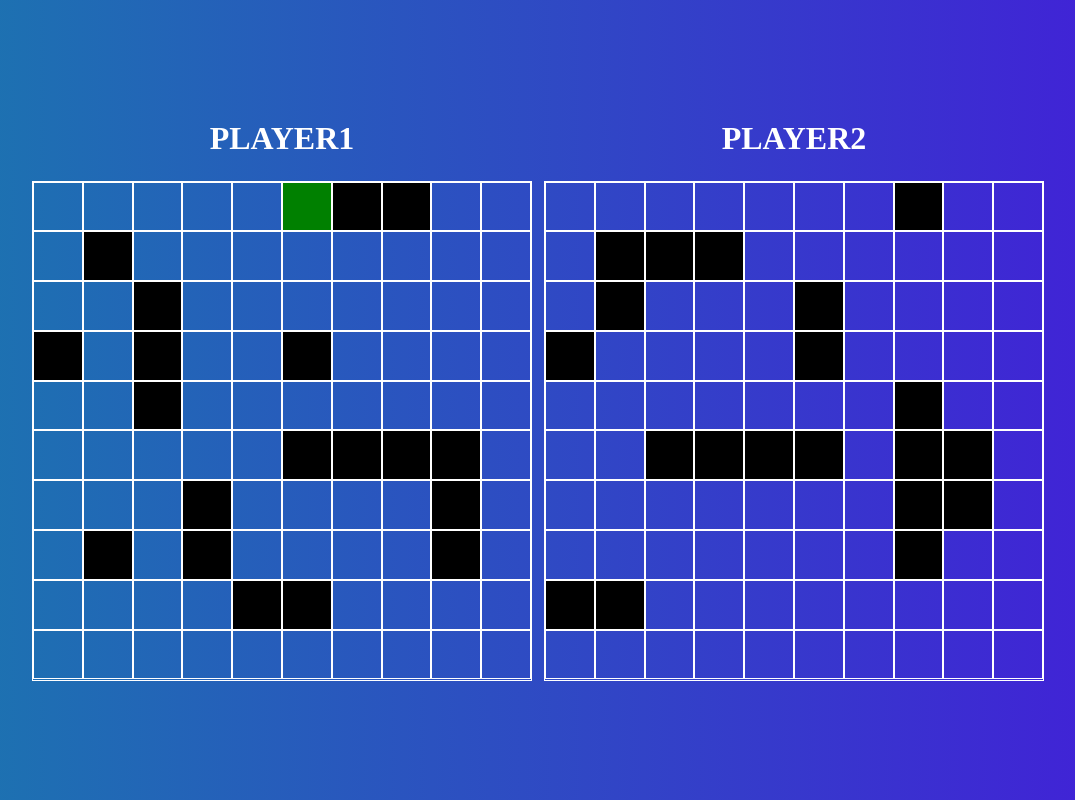
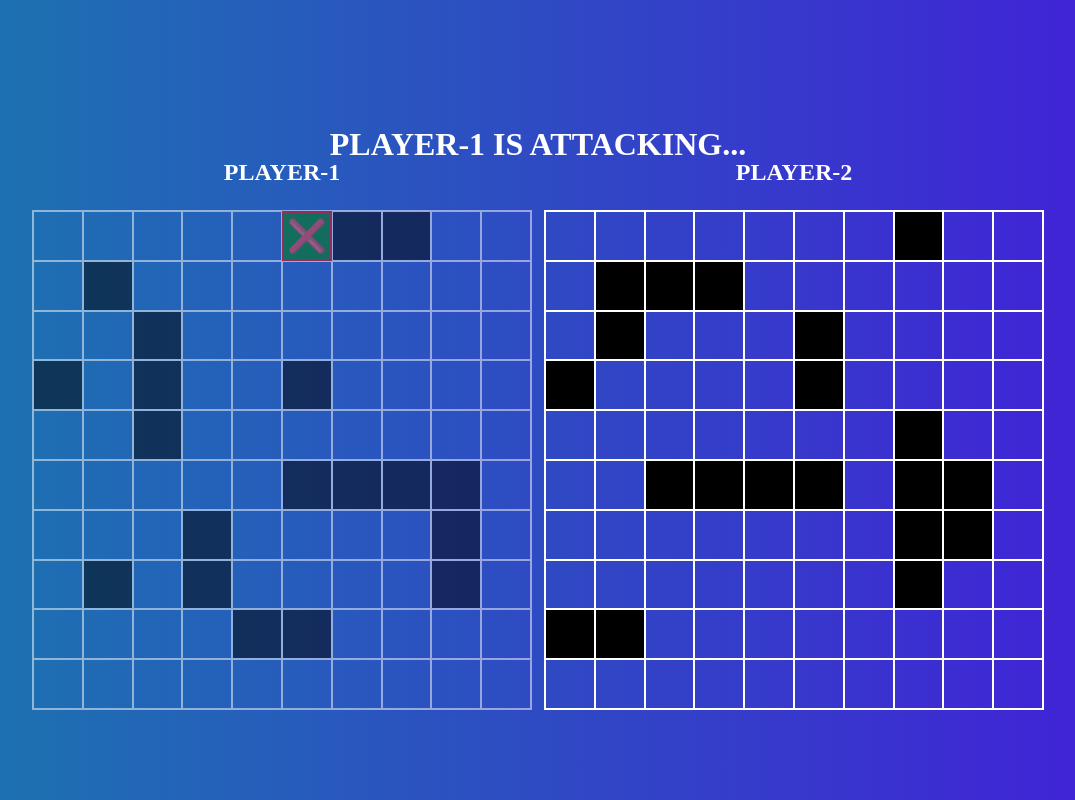
Before and after one commit to EmirYscn/battleship, a website built with webpack: page src/index.html in a window 1280 px wide. Both pictures are taken after a click on the element 408 px from the left and 206 px from the top of the page. Shown: the whole page, without its empty margins (102-1177 px from the left). Built offline with nearby package versions, Linux system fonts and the light colour scheme.

Commit message:
add conditions so that the game ends once one player’s ships have all been sunk.

```diff
--- a/src/dom-manip/dom-manip.js
+++ b/src/dom-manip/dom-manip.js
@@ -1,11 +1,16 @@
-import { getPlayers } from "../game-logic/game-logic";
+import {
+  getPlayers,
+  getGameState,
+  changeCurrentPlayer,
+  getCurrentPlayer,
+  getOpposingPlayer,
+} from "../game-logic/game-logic";
 
 function initDom() {
   populateBoard();
 }
 
 function populateBoard() {
-  console.log("in populateboard");
   const boards = document.querySelectorAll(".board");
 
   boards.forEach((board, index) => {
@@ -20,16 +25,33 @@ function populateBoard() {
         div.dataset.player = index;
         board.appendChild(div);
 
-        div.addEventListener("click", (e) => {
-          if (hitShip(e.target.dataset)) {
-            // DO SOMETHING IF ALL SHIP SUNK
-          } else {
-            populateGameboards(getPlayers());
-          }
-        });
+        div.addEventListener("click", handleDivClick);
       }
     }
   });
+}
+
+function handleDivClick(e) {
+  // if hit ship is succesful
+  if (hitShip(e.target.dataset)) {
+    // continue playing with the current player
+    const currentPlayer =
+      getPlayers()[parseInt(e.target.dataset.player)].player;
+    // check if all ships sunk
+    if (currentPlayer.gameboard.hasAllShipsBeenSunk()) {
+      // display winning player
+      // displayWinner()
+      console.log("winner is", getCurrentPlayer());
+    }
+    // if hit ship is not successful
+  } else {
+    // change the current player
+    changeCurrentPlayer();
+    renderCurrentPlayerDisplay();
+  }
+
+  populateGameboards();
+  renderCurrentPlayerText(getCurrentPlayer());
 }
 
 function hitShip(player) {
@@ -41,57 +63,78 @@ function hitShip(player) {
   const x_coord = parseInt(playerDataset.row);
   const y_coord = parseInt(playerDataset.column);
   const coord = [x_coord, y_coord];
-  console.log(coord);
-  playerGameboard.receiveAttack(coord);
-  console.log(playerGameboard);
-  return playerGameboard.hasAllShipsBeenSunk();
+  return playerGameboard.receiveAttack(coord);
 }
 
-function populateGameboards(players) {
+function populateGameboards() {
+  const players = getPlayers();
   renderPlayerNames(players);
+  renderCurrentPlayerText(getCurrentPlayer());
+  renderCurrentPlayerDisplay();
   players.forEach((player) => {
-    renderPlayerBoard(player.player, player.board);
+    renderPlayerBoard(player);
   });
 }
-function renderPlayerBoard(player, board) {
-  // if ai dont render
+
+function renderCurrentPlayerDisplay() {
+  // get player board divs
+  const Player1BoardDiv = document.querySelector(".player-1-board");
+  const Player2BoardDiv = document.querySelector(".player-2-board");
+
+  // reset boards opacity
+  Player1BoardDiv.classList.remove("half-opacity");
+  Player2BoardDiv.classList.remove("half-opacity");
+
+  // set current player board opacity
+  const currentPlayer = getCurrentPlayer();
+  const currentPlayerBoardDiv = document.querySelector(
+    `.${currentPlayer.name}-board`
+  );
+  currentPlayerBoardDiv.classList.add("half-opacity");
+}
+
+function renderPlayerBoard(player) {
+  // if player is something other than human dont render
   if (player.type === "ai") return;
 
-  const currentPlayer = player;
-  const playerBoardsChildNodes = Array.from(board);
+  const currentPlayer = player.player;
+  const playerBoard = Array.from(player.board);
 
   //render currentcoords
   currentPlayer.gameboard.currentCoords.forEach((coord) => {
-    const [x_coord, y_coord] = coord;
-    const div = playerBoardsChildNodes.find((div) => {
-      const row = parseInt(div.dataset.row);
-      const column = parseInt(div.dataset.column);
-      return row === x_coord && column === y_coord;
-    });
+    const div = findCorrespondingDiv(coord, playerBoard);
     div.classList.add("ship");
   });
 
   //render successful hitshots
   currentPlayer.gameboard.hitShots.forEach((coord) => {
-    const [x_coord, y_coord] = coord;
-    const div = playerBoardsChildNodes.find((div) => {
-      const row = parseInt(div.dataset.row);
-      const column = parseInt(div.dataset.column);
-      return row === x_coord && column === y_coord;
-    });
+    const div = findCorrespondingDiv(coord, playerBoard);
+    div.textContent = "❌";
     div.classList.add("hit");
+    // prevent clicking the same coord again
+    div.removeEventListener("click", handleDivClick);
   });
 
   //render missedshots
   currentPlayer.gameboard.missedShots.forEach((coord) => {
-    const [x_coord, y_coord] = coord;
-    const div = playerBoardsChildNodes.find((div) => {
-      const row = parseInt(div.dataset.row);
-      const column = parseInt(div.dataset.column);
-      return row === x_coord && column === y_coord;
-    });
+    const div = findCorrespondingDiv(coord, playerBoard);
+    div.textContent = "🔘";
     div.classList.add("missed");
+    // prevent clicking the same coord again
+    div.removeEventListener("click", handleDivClick);
   });
+}
+
+function findCorrespondingDiv(coord, board) {
+  const [x_coord, y_coord] = coord;
+
+  const div = board.find((div) => {
+    const row = parseInt(div.dataset.row);
+    const column = parseInt(div.dataset.column);
+    return row === x_coord && column === y_coord;
+  });
+
+  return div;
 }
 
 function renderPlayerNames(players) {
@@ -101,15 +144,24 @@ function renderPlayerNames(players) {
   player1Div.textContent = "";
   player2Div.textContent = "";
 
-  player1Div.appendChild(createHeading(`${players[0].player.type}`));
-  player2Div.appendChild(createHeading(`${players[1].player.type}`));
+  console.log(players);
+  player1Div.appendChild(createHeading(`${players[0].player.name}`, "h2"));
+  player2Div.appendChild(createHeading(`${players[1].player.name}`, "h2"));
 }
 
-function createHeading(text) {
-  const h1 = document.createElement("h1");
-  h1.textContent = text;
+function renderCurrentPlayerText(player) {
+  const currentPlayerHeader = document.querySelector(".current-player-header");
+  currentPlayerHeader.innerHTML = "";
+  const header = createHeading(`${player.name} is attacking...`, "h1");
 
-  return h1;
+  currentPlayerHeader.appendChild(header);
+}
+
+function createHeading(text, heading) {
+  const header = document.createElement(heading);
+  header.textContent = text;
+
+  return header;
 }
 
 function createDiv(className) {
--- a/src/game-logic/game-logic.js
+++ b/src/game-logic/game-logic.js
@@ -2,6 +2,7 @@ import { Player } from "../player/player-class";
 import { initDom, populateGameboards } from "../dom-manip/dom-manip";
 
 let players = [];
+let gameState;
 
 function getBoardsDOM(index) {
   const boards = Array.from(document.querySelectorAll(".board"));
@@ -9,24 +10,58 @@ function getBoardsDOM(index) {
   return boardsChildNodes[index];
 }
 
-function initPlayers(player1Type, player2Type) {
+function initPlayers(player1Type, player2Type, player1Name, player2Name) {
   players = [
-    { player: createPlayer(player1Type), board: getBoardsDOM(0) },
-    { player: createPlayer(player2Type), board: getBoardsDOM(1) },
+    {
+      player: createPlayer(player1Type, player1Name),
+      board: getBoardsDOM(0),
+    },
+    {
+      player: createPlayer(player2Type, player2Name),
+      board: getBoardsDOM(1),
+    },
   ];
 }
+function initGameState() {
+  gameState = { currentPlayer: players[0].player, isFinished: false };
+}
 
-function createPlayer(playerType) {
-  return new Player(playerType);
+function createPlayer(playerType, playerName) {
+  return new Player(playerType, playerName);
 }
 function getPlayers() {
   return players;
 }
-
-function initGame(player1Type, player2Type) {
-  initDom();
-  initPlayers(player1Type, player2Type);
-  populateGameboards(players);
+function getGameState() {
+  return gameState;
+}
+function getCurrentPlayer() {
+  return gameState.currentPlayer;
+}
+function getOpposingPlayer() {
+  return gameState.currentPlayer === players[0].player
+    ? players[1].player
+    : players[0].player;
+}
+function changeCurrentPlayer() {
+  gameState.currentPlayer =
+    gameState.currentPlayer === players[0].player
+      ? (gameState.currentPlayer = players[1].player)
+      : (gameState.currentPlayer = players[0].player);
 }
 
-export { initGame, getPlayers };
+function initGame(player1, player2) {
+  initDom();
+  initPlayers(player1.type, player2.type, player1.name, player2.name);
+  initGameState();
+  populateGameboards();
+}
+
+export {
+  initGame,
+  getPlayers,
+  getGameState,
+  changeCurrentPlayer,
+  getCurrentPlayer,
+  getOpposingPlayer,
+};
--- a/src/gameboard/gameboard-class.js
+++ b/src/gameboard/gameboard-class.js
@@ -20,9 +20,11 @@ class Gameboard {
         findIndexofItemInArray(this.currentCoords, coordinate),
         1
       );
+      return true;
       // if not ship not found, push coordinate to missedShots array
     } else {
       this.missedShots.push(coordinate);
+      return false;
     }
   }
 
--- a/src/index.html
+++ b/src/index.html
@@ -6,6 +6,7 @@
     <title>Battleship</title>
   </head>
   <body>
+    <div class="current-player-header"></div>
     <div class="boards">
       <div class="player-1-container">
         <div class="player-1-text"></div>
--- a/src/index.js
+++ b/src/index.js
@@ -1,4 +1,8 @@
 import "./styles.css";
 import { initGame } from "./game-logic/game-logic";
 
-initGame("player1", "player2");
+// initGame("human", "human");
+initGame(
+  { type: "human", name: "player-1" },
+  { type: "human", name: "player-2" }
+);
--- a/src/player/player-class.js
+++ b/src/player/player-class.js
@@ -1,8 +1,9 @@
 const Gameboard = require("../gameboard/gameboard-class");
 
 class Player {
-  constructor(type) {
+  constructor(type, name) {
     this.type = type;
+    this.name = name;
     this.gameboard = new Gameboard();
   }
 }
--- a/src/styles.css
+++ b/src/styles.css
@@ -8,8 +8,12 @@ body {
   height: 100vh;
   background: linear-gradient(90deg, #1a78ae, #431dd9);
   display: flex;
+  flex-direction: column;
   justify-content: center;
   align-items: center;
+  gap: 2em;
+  color: white;
+  text-transform: uppercase;
 }
 
 .boards {
@@ -55,6 +59,8 @@ body {
 .ship.hit {
   background-color: green;
   cursor: default;
+  font-size: 2em;
+  border: 2px solid red;
 }
 
 .ship.sunk {
@@ -63,7 +69,8 @@ body {
 
 .missed {
   cursor: default;
-  background-color: red;
+  background-color: rgb(105, 107, 105);
+  opacity: 0.5;
 }
 
 .player-1-text,
@@ -71,3 +78,7 @@ body {
   color: white;
   text-transform: uppercase;
 }
+
+.half-opacity {
+  opacity: 0.5;
+}
```
Also changed, not shown: dist/index.html, dist/main.js.
